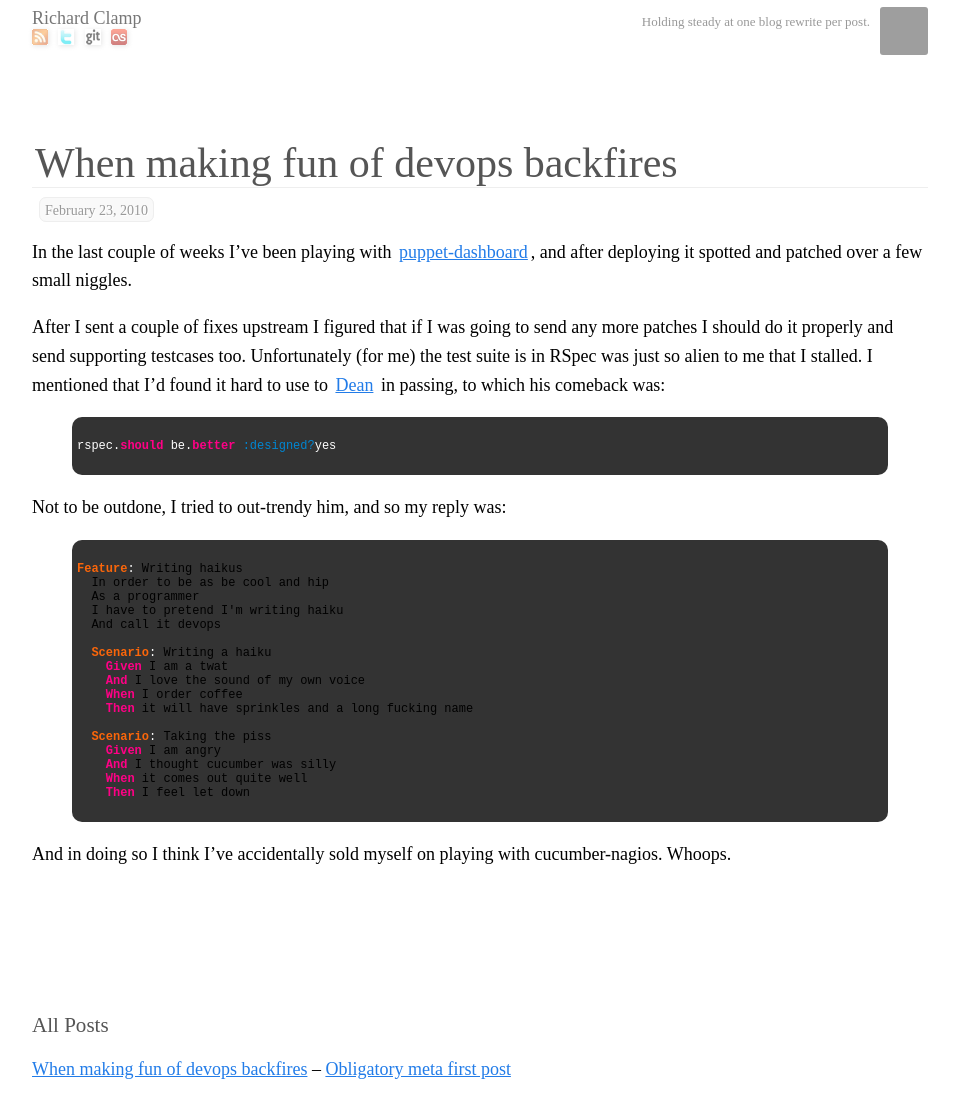
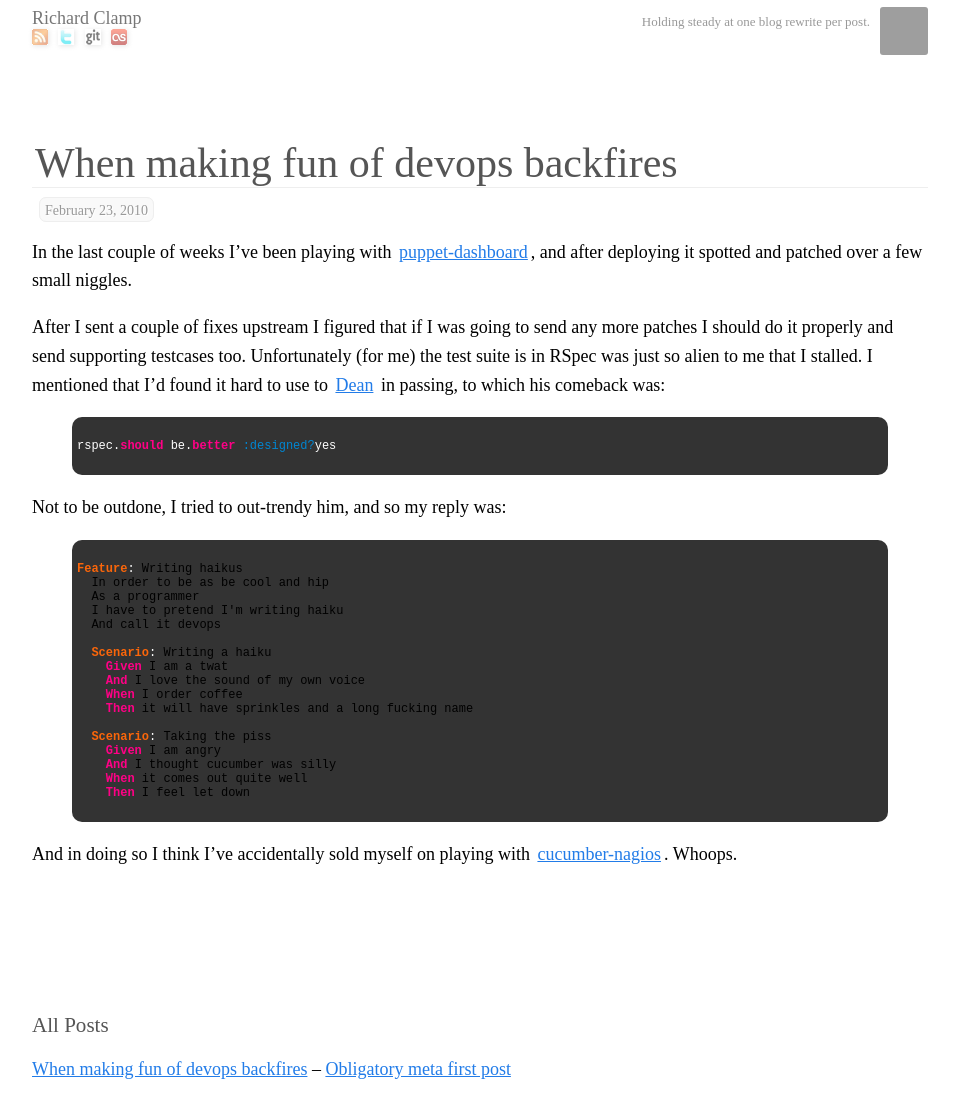
Before and after one commit to richardc/blog, a Jekyll site: the page built from _posts/2010-02-23-making-fun-of-devops.markdown, in a window 1280 px wide. Shown: the whole page, without its empty margins (160-1119 px from the left). Built offline with Jekyll 4.4.1, drawn with Linux system fonts in a browser that asks for light colours; Markdown is read by kramdown in place of the engine named in the settings; part of the change alters nothing that is shown; grey boxes are pictures that could not be loaded.

```diff
--- a/_posts/2010-02-23-making-fun-of-devops.markdown
+++ b/_posts/2010-02-23-making-fun-of-devops.markdown
@@ -43,4 +43,5 @@ Feature: Writing haikus
 
 {% endhighlight %}
 
-And in doing so I think I've accidentally sold myself on playing with cucumber-nagios.  Whoops.
+And in doing so I think I've accidentally sold myself on playing with
+[cucumber-nagios](http://auxesis.github.com/cucumber-nagios/). Whoops.
```
